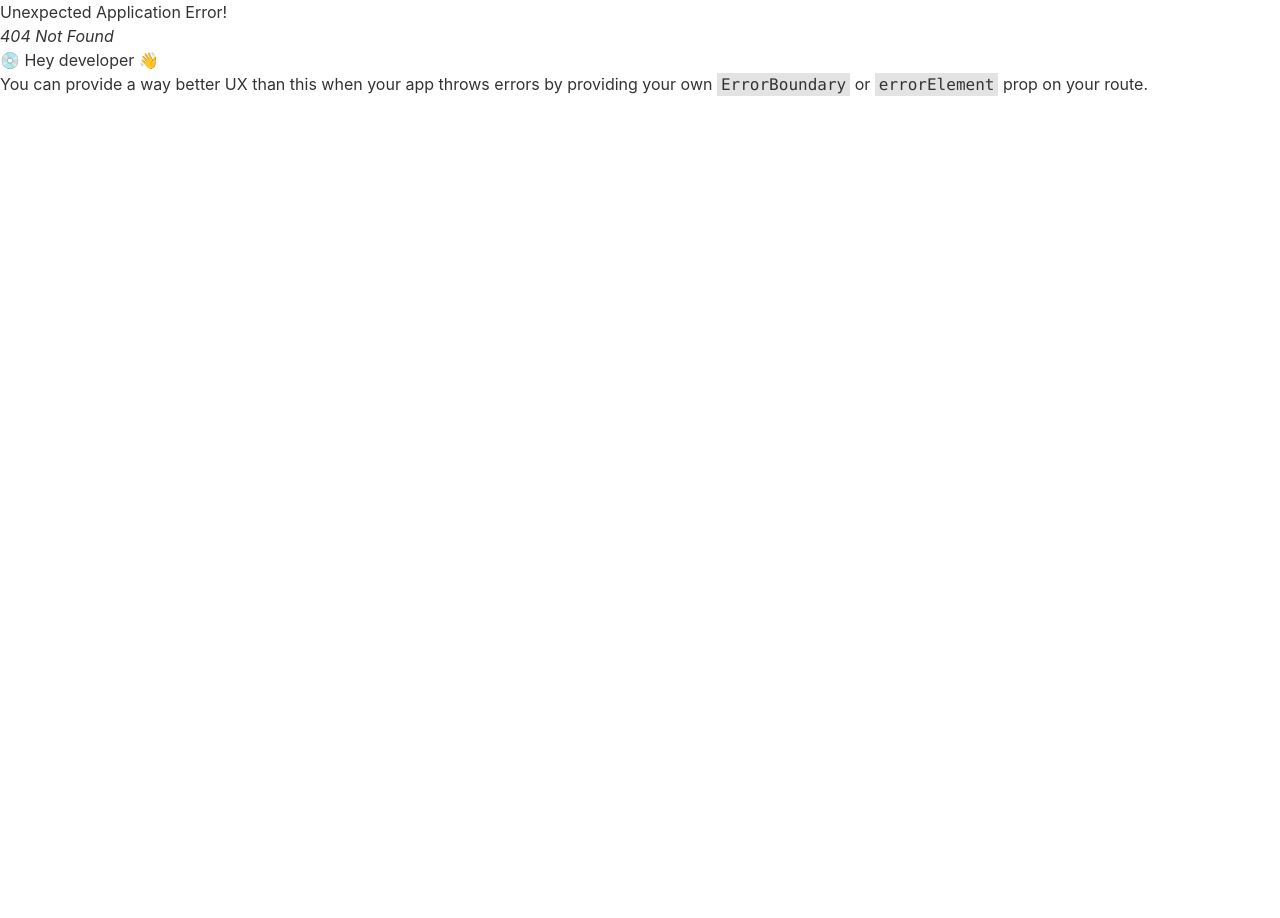
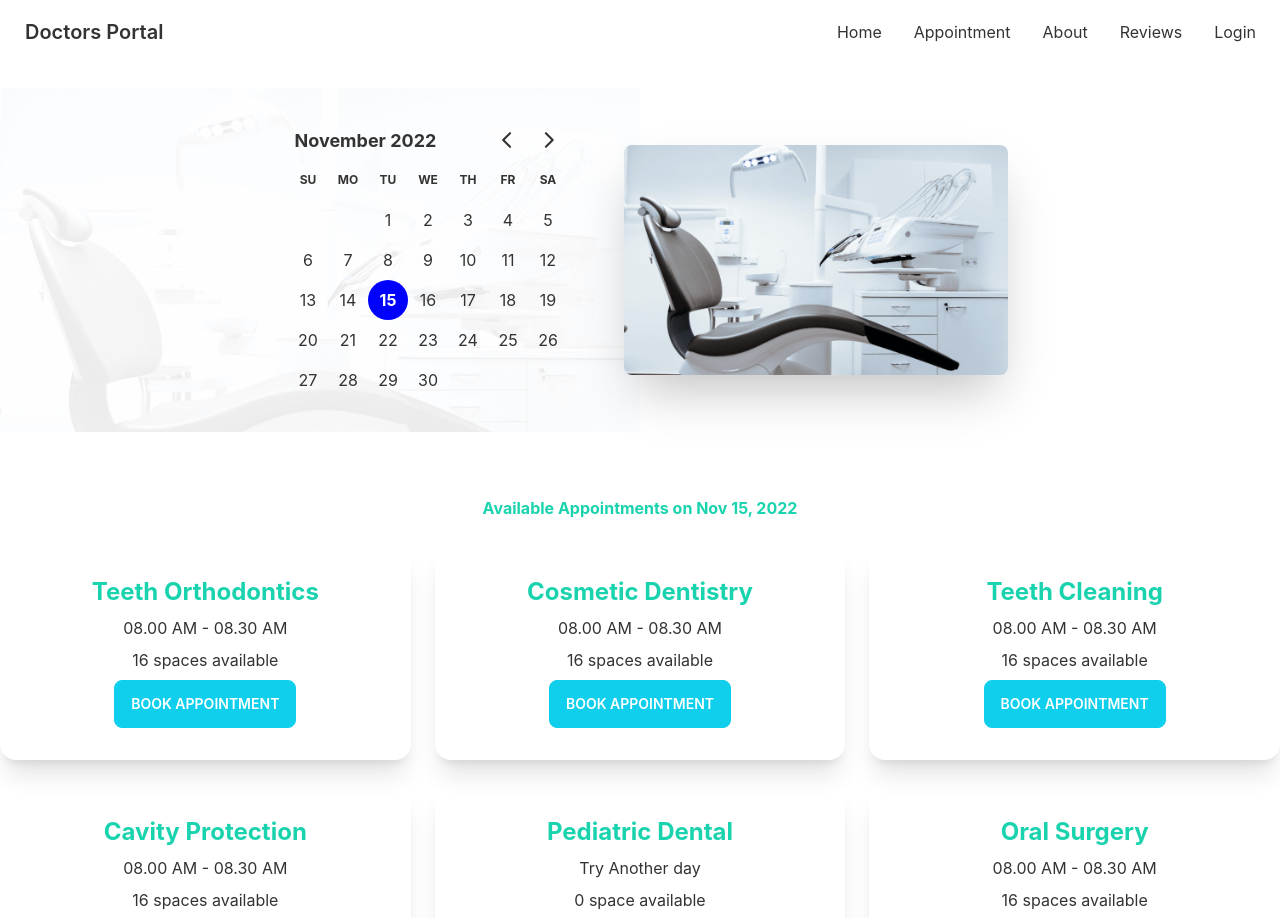
Before and after one commit to Azharul-Islam-Nahid/doctors-portal-client-site, a React (Create React App) app: page /appointment in a window 1280 px wide. Before the commit this address had no page. Shown: the top 918 px of the page. Before the commit the page ends 800 px from the top, so only its background shows below. Built offline with nearby package versions, Linux system fonts and the light colour scheme.

Commit message:
created appointment page and childs

```diff
--- a/package.json
+++ b/package.json
@@ -7,7 +7,9 @@
     "@testing-library/react": "^13.4.0",
     "@testing-library/user-event": "^13.5.0",
     "daisyui": "^2.40.1",
+    "date-fns": "^2.29.3",
     "react": "^18.2.0",
+    "react-day-picker": "^8.3.6",
     "react-dom": "^18.2.0",
     "react-router-dom": "^6.4.3",
     "react-scripts": "5.0.1",
--- /dev/null
+++ b/public/ServiceAppointments.json
@@ -0,0 +1,118 @@
+[
+    {
+      "_id": 1,
+      "name": "Teeth Orthodontics",
+      "slots": [
+        "08.00 AM - 08.30 AM",
+        "08.30 AM - 09.00 AM",
+        "09.00 AM - 9.30 AM",
+        "09.30 AM - 10.00 AM",
+        "10.00 AM - 10.30 AM",
+        "10.30 AM - 11.00 AM",
+        "11.00 AM - 11.30 AM",
+        "11.30 AM - 12.00 AM",
+        "1.00 PM - 1.30 PM",
+        "1.30 PM - 2.00 PM",
+        "2.00 PM - 2.30 PM",
+        "2.30 PM - 3.00 PM",
+        "3.00 PM - 3.30 PM",
+        "3.30 PM - 4.00 PM",
+        "4.00 PM - 4.30 PM",
+        "4.30 PM - 5.00 PM"
+      ]
+    },
+    {
+      "_id": 2,
+      "name": "Cosmetic Dentistry",
+      "slots": [
+        "08.00 AM - 08.30 AM",
+        "08.30 AM - 09.00 AM",
+        "09.00 AM - 9.30 AM",
+        "09.30 AM - 10.00 AM",
+        "10.00 AM - 10.30 AM",
+        "10.30 AM - 11.00 AM",
+        "11.00 AM - 11.30 AM",
+        "11.30 AM - 12.00 AM",
+        "1.00 PM - 1.30 PM",
+        "1.30 PM - 2.00 PM",
+        "2.00 PM - 2.30 PM",
+        "2.30 PM - 3.00 PM",
+        "3.00 PM - 3.30 PM",
+        "3.30 PM - 4.00 PM",
+        "4.00 PM - 4.30 PM",
+        "4.30 PM - 5.00 PM"
+      ]
+    },
+    {
+      "_id": 3,
+      "name": "Teeth Cleaning",
+      "slots": [
+        "08.00 AM - 08.30 AM",
+        "08.30 AM - 09.00 AM",
+        "09.00 AM - 9.30 AM",
+        "09.30 AM - 10.00 AM",
+        "10.00 AM - 10.30 AM",
+        "10.30 AM - 11.00 AM",
+        "11.00 AM - 11.30 AM",
+        "11.30 AM - 12.00 AM",
+        "1.00 PM - 1.30 PM",
+        "1.30 PM - 2.00 PM",
+        "2.00 PM - 2.30 PM",
+        "2.30 PM - 3.00 PM",
+        "3.00 PM - 3.30 PM",
+        "3.30 PM - 4.00 PM",
+        "4.00 PM - 4.30 PM",
+        "4.30 PM - 5.00 PM"
+      ]
+    },
+    {
+      "_id": 4,
+      "name": "Cavity Protection",
+      "slots": [
+        "08.00 AM - 08.30 AM",
+        "08.30 AM - 09.00 AM",
+        "09.00 AM - 9.30 AM",
+        "09.30 AM - 10.00 AM",
+        "10.00 AM - 10.30 AM",
+        "10.30 AM - 11.00 AM",
+        "11.00 AM - 11.30 AM",
+        "11.30 AM - 12.00 AM",
+        "1.00 PM - 1.30 PM",
+        "1.30 PM - 2.00 PM",
+        "2.00 PM - 2.30 PM",
+        "2.30 PM - 3.00 PM",
+        "3.00 PM - 3.30 PM",
+        "3.30 PM - 4.00 PM",
+        "4.00 PM - 4.30 PM",
+        "4.30 PM - 5.00 PM"
+      ]
+    },
+    {
+      "_id": 5,
+      "name": "Pediatric Dental",
+      "slots": [
+      ]
+    },
+    {
+      "_id": 6,
+      "name": "Oral Surgery",
+      "slots": [
+        "08.00 AM - 08.30 AM",
+        "08.30 AM - 09.00 AM",
+        "09.00 AM - 9.30 AM",
+        "09.30 AM - 10.00 AM",
+        "10.00 AM - 10.30 AM",
+        "10.30 AM - 11.00 AM",
+        "11.00 AM - 11.30 AM",
+        "11.30 AM - 12.00 AM",
+        "1.00 PM - 1.30 PM",
+        "1.30 PM - 2.00 PM",
+        "2.00 PM - 2.30 PM",
+        "2.30 PM - 3.00 PM",
+        "3.00 PM - 3.30 PM",
+        "3.30 PM - 4.00 PM",
+        "4.00 PM - 4.30 PM",
+        "4.30 PM - 5.00 PM"
+      ]
+    }
+  ]
--- /dev/null
+++ b/src/Pages/Appointment/Appointment/Appointment.js
@@ -0,0 +1,21 @@
+import React, { useState } from 'react';
+import AppointmentBanner from '../AppointmentBanner/AppointmentBanner';
+import AvailableAppointments from '../AvailableAppointments/AvailableAppointments';
+
+const Appointment = () => {
+
+    const [selectedDate, setSelectedDate] = useState(new Date());
+
+    return (
+        <div>
+            <AppointmentBanner selectedDate={selectedDate}
+                setSelectedDate={setSelectedDate}
+            ></AppointmentBanner>
+            <AvailableAppointments
+                selectedDate={selectedDate}
+            ></AvailableAppointments>
+        </div>
+    );
+};
+
+export default Appointment;
--- /dev/null
+++ b/src/Pages/Appointment/Appointment/BookingModal/BookingModal.js
@@ -0,0 +1,63 @@
+import { format } from 'date-fns';
+import React from 'react';
+
+const BookingModal = ({ treatment, setTreatment, selectedDate }) => {
+
+    // treatment is just another name of appointmentOptions with name, slots, _id
+    const { name, slots } = treatment;
+    const date = format(selectedDate, 'PP');
+
+    const handleBooking = event => {
+        event.preventDefault();
+        const form = event.target;
+        const slot = form.slot.value;
+        const name = form.name.value;
+        const email = form.email.value;
+        const phone = form.phone.value;
+        // [3, 4, 5].map((value, i) => console.log(value))
+        const booking = {
+            appointmentDate: date,
+            treatment: name,
+            patient: name,
+            slot,
+            email,
+            phone,
+        }
+
+        // TODO: send data to the server
+        // and once data is saved then close the modal
+        // and display success toast
+        console.log(booking);
+        // setTreatment(null);
+    }
+
+    return (
+        <>
+            <input type="checkbox" id="booking-modal" className="modal-toggle" />
+            <div className="modal">
+                <div className="modal-box relative">
+                    <label htmlFor="booking-modal" className="btn btn-sm btn-circle absolute right-2 top-2">✕</label>
+                    <h3 className="text-lg font-bold">{name}</h3>
+                    <form onSubmit={handleBooking} className='grid grid-cols-1 gap-3 mt-10'>
+                        <input type="text" disabled value={date} className="input w-full input-bordered " />
+                        <select name="slot" className="select select-bordered w-full">
+                            {
+                                slots.map((slot, i) => <option
+                                    value={slot}
+                                    key={i}
+                                >{slot}</option>)
+                            }
+                        </select>
+                        <input name="name" type="text" placeholder="Your Name" className="input w-full input-bordered" />
+                        <input name="email" type="email" placeholder="Email Address" className="input w-full input-bordered" />
+                        <input name="phone" type="text" placeholder="Phone Number" className="input w-full input-bordered" />
+                        <br />
+                        <input className='btn btn-accent w-full' type="submit" value="Submit" />
+                    </form>
+                </div>
+            </div>
+        </>
+    );
+};
+
+export default BookingModal;
--- /dev/null
+++ b/src/Pages/Appointment/AppointmentBanner/AppointmentBanner.js
@@ -0,0 +1,28 @@
+import { DayPicker } from 'react-day-picker';
+import background from '../../../assets/images/bg.png'
+import chair from '../../../assets/images/chair.png'
+
+const AppointmentBanner = ({ selectedDate, setSelectedDate }) => {
+    return (
+        <header className='my-6' style={{
+            'backgroundImage': `url(${background})`,
+            'backgroundRepeat': 'no-repeat',
+            'backgroundSize': '50%'
+        }}>
+            <div className="hero">
+                <div className="hero-content flex-col lg:flex-row-reverse">
+                    <img src={chair} className="max-w-sm rounded-lg shadow-2xl" alt='dentist chair' />
+                    <div className='mr-6'>
+                        <DayPicker
+                            mode='single'
+                            selected={selectedDate}
+                            onSelect={setSelectedDate}
+                        />
+                    </div>
+                </div>
+            </div>
+        </header>
+    );
+};
+
+export default AppointmentBanner;
--- /dev/null
+++ b/src/Pages/Appointment/AvailableAppointments/AppointmentOption.js
@@ -0,0 +1,25 @@
+import React from 'react';
+
+const AppointmentOption = ({ appointmentOption, setTreatment }) => {
+
+    const { name, slots } = appointmentOption;
+    return (
+        <div className="card shadow-xl">
+            <div className="card-body text-center">
+                <h2 className="text-2xl text-secondary font-bold text-center">{name}</h2>
+                <p>{slots.length > 0 ? slots[0] : 'Try Another day'}</p>
+                <p>{slots.length} {slots.length > 1 ? 'spaces' : 'space'} available</p>
+                <div className="card-actions justify-center">
+                    <label
+                        disabled={slots.length === 0}
+                        htmlFor="booking-modal"
+                        className="btn btn-primary text-white"
+                        onClick={() => setTreatment(appointmentOption)}
+                    >Book Appointment</label>
+                </div>
+            </div>
+        </div>
+    );
+};
+
+export default AppointmentOption;
--- /dev/null
+++ b/src/Pages/Appointment/AvailableAppointments/AvailableAppointments.js
@@ -0,0 +1,36 @@
+import { format } from 'date-fns';
+import React, { useEffect, useState } from 'react';
+import BookingModal from '../Appointment/BookingModal/BookingModal';
+import AppointmentOption from './AppointmentOption';
+
+const AvailableAppointments = ({ selectedDate }) => {
+
+    const [appointmentOptions, setAppointmentOptions] = useState([]);
+    const [treatment, setTreatment] = useState(null);
+
+    useEffect(() => {
+        fetch('ServiceAppointments.json')
+            .then(res => res.json())
+            .then(data => setAppointmentOptions(data))
+    }, [])
+    return (
+        <section className='my-16'>
+            <p className='font-bold text-center text-secondary'>Available Appointments on {format(selectedDate, 'PP')}</p>
+            <div className='mt-6 grid gap-6 grid-cols-1 md:grid-cols-2 lg:grid-cols-3'>
+                {
+                    appointmentOptions.map(option => <AppointmentOption
+                        key={option._id}
+                        appointmentOption={option}
+                        setTreatment={setTreatment}
+                    ></AppointmentOption>)
+                }
+            </div>
+            {treatment && <BookingModal
+                treatment={treatment}
+                selectedDate={selectedDate}
+            ></BookingModal>}
+        </section>
+    );
+};
+
+export default AvailableAppointments;
--- a/src/Routes/Routes/Routes.js
+++ b/src/Routes/Routes/Routes.js
@@ -1,8 +1,8 @@
 import { createBrowserRouter } from "react-router-dom";
 import Main from "../../Layouts/Main";
+import Appointment from "../../Pages/Appointment/Appointment/Appointment";
 import Home from "../../Pages/Home/Home";
 import Login from "../../Pages/Login/Login";
-import Footer from "../../Shared/Footer/Footer";
 import Navbar from "../../Shared/Navbar/Navbar";
 
 const router = createBrowserRouter([
@@ -23,8 +23,8 @@
                 element: <Login></Login>
             },
             {
-                path: '/footer',
-                element: <Footer></Footer>
+                path: '/appointment',
+                element: <Appointment></Appointment>
             }
         ]
     }
--- a/src/index.js
+++ b/src/index.js
@@ -2,6 +2,7 @@
 import ReactDOM from 'react-dom/client';
 import './index.css';
 import App from './App';
+import 'react-day-picker/dist/style.css';
 import reportWebVitals from './reportWebVitals';
 
 const root = ReactDOM.createRoot(document.getElementById('root'));
```
Also changed, not shown: 1 other file (tests, documents, lock files or other folders).
